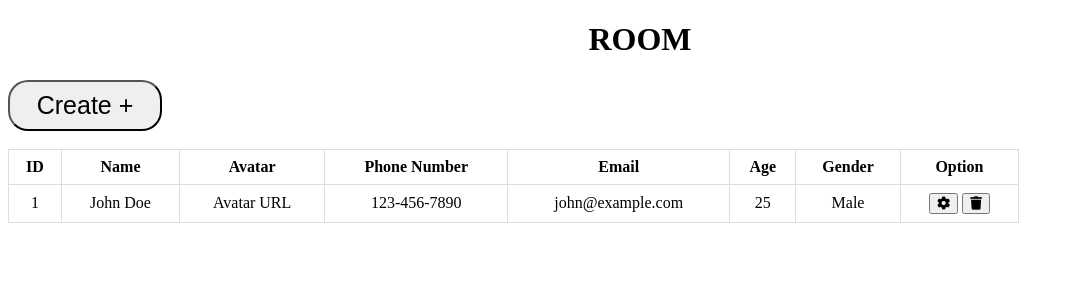
After one commit to Seaside-Paradise-Retreat/SeaSide-Paradise-Retreat, a PHP site: page /app/Views/admin/Room/Admin.ShowRoom_html.php in a window 1280 px wide. The commit adds this page. Shown: the top 300 px of the page, without its empty margins (0-1074 px from the left). Run offline with PHP 8.4, Linux system fonts and the light colour scheme.

Commit message:
Feat/admin (#14)
* build: create and code  file login.php

* build: create and code file register

* build: create filde database.php

* first commit admin

* first commit admin (#9)

Co-authored-by: Admin <admin@vinasupport.com>

* Update admin page

---------

Co-authored-by: Duong Thi Hong Lam <honglamhk2004@gmail.com>
Co-authored-by: Admin <admin@vinasupport.com>

```diff
--- /dev/null
+++ b/app/Views/admin/Room/Admin.ShowRoom_html.php
@@ -0,0 +1,71 @@
+<!DOCTYPE html>
+<html lang="en">
+<head>
+    <meta charset="UTF-8">
+    <meta name="viewport" content="width=device-width, initial-scale=1.0">
+    <title>User</title>
+    <link rel="stylesheet" href="https://cdnjs.cloudflare.com/ajax/libs/font-awesome/5.15.1/css/all.min.css">
+    <style>
+        .tableOfRoom {
+            width: 80%;
+            border-collapse: collapse;
+        }
+        .tableOfRoom th, .tableOfRoom td {
+            border: 1px solid #dddddd;
+            padding: 8px;
+            text-align: center;
+        }
+        #createRoom{
+            display: flex;
+            width: 154px;
+            height: 51px;
+            align-items: center;
+            justify-content: center;
+            flex-shrink: 0;
+            border-radius: 20px;
+            font-size: 25px;
+        }
+
+
+    </style>
+</head>
+<body>
+    <div class="Room">
+
+        <h1 class="title" style="text-align: center;">ROOM</h1>
+        <button type="button" id="createRoom">Create +</button>
+        <br>
+        <table class="tableOfRoom">
+            <thead>
+                <tr>
+                    <th>ID</th>
+                    <th>Name</th>
+                    <th>Avatar</th>
+                    <th>Phone Number</th>
+                    <th>Email</th>
+                    <th>Age</th>
+                    <th>Gender</th>
+                    <th>Option</th>
+                </tr>
+            </thead>
+            <tbody>
+                <!-- Add table rows with user data here -->
+                <tr>
+                    <td>1</td>
+                    <td>John Doe</td>
+                    <td>Avatar URL</td>
+                    <td>123-456-7890</td>
+                    <td>john@example.com</td>
+                    <td>25</td>
+                    <td>Male</td>
+                    <td>
+                    <button type="button" id="button_edit"><i class="fas fa-cog"></i></button>
+                        <button type="button" id="button_delete"><i class="fas fa-trash"></i></button>
+                    </td>
+                </tr>
+                <!-- Add more rows as needed -->
+            </tbody>
+        </table>
+    </div>
+</body>
+</html>
--- a/public/css/register.css
+++ b/public/css/register.css
@@ -93,7 +93,6 @@
 .auth-form__aside{
     text-align:center;
 }
-
 .auth-form__or{
     display: flex;
     justify-content: center;
```
Also changed, not shown: app/Views/admin/User/Admin.ShowUser_html.php (added, +70 -0 lines), app/Views/admin/Room/Admin.Edit.Room_html.php (added), app/Views/admin/User/Admin.EditUser_html.php (added).
